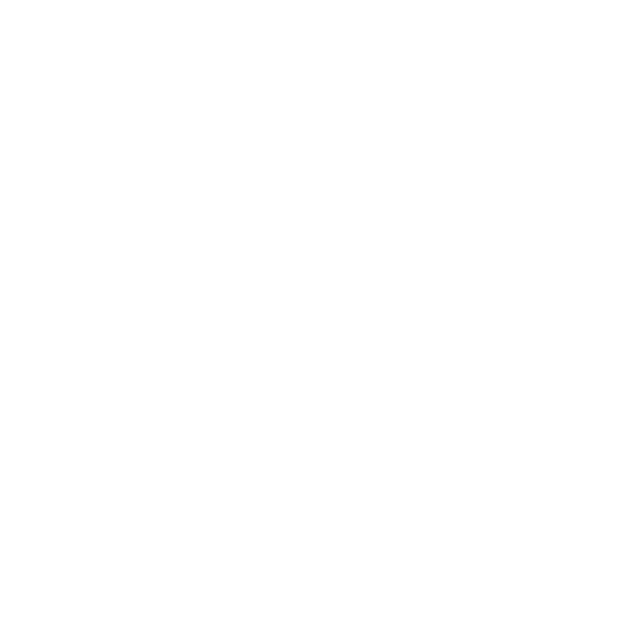
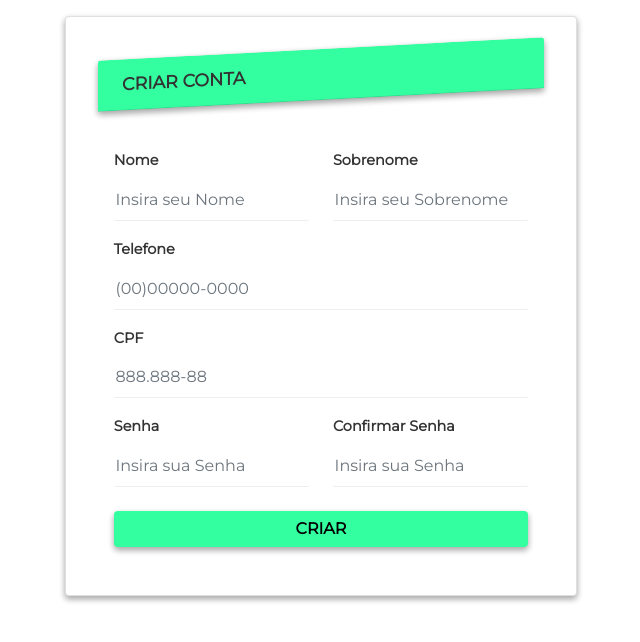
Before and after one commit to breno-bortot/chatapp-front, a React (Create React App) app: page /user/register in a window 1280 px wide. Before the commit this address had no page. Shown: the top 642 px of the page, without its empty margins (319-959 px from the left). Built offline with nearby package versions, Linux system fonts and the light colour scheme.

Commit message:
Register working with backend using toasts

```diff
--- a/package.json
+++ b/package.json
@@ -6,12 +6,14 @@
     "@testing-library/jest-dom": "^5.15.1",
     "@testing-library/react": "^11.2.7",
     "@testing-library/user-event": "^12.8.3",
+    "axios": "^0.24.0",
     "bootstrap": "5.1.3",
     "react": "^17.0.2",
     "react-bootstrap": "^2.0.2",
     "react-dom": "^17.0.2",
     "react-router-dom": "^6.0.2",
-    "react-scripts": "^3.4.4"
+    "react-scripts": "^3.4.4",
+    "sweetalert2": "^11.2.1"
   },
   "scripts": {
     "start": "react-scripts start",
--- a/public/index.html
+++ b/public/index.html
@@ -9,7 +9,7 @@
       name="description"
       content="Web site created using create-react-app"
     />
-    <link rel="apple-touch-icon" href="%PUBLIC_URL%/logo192.png" />
+
     <!--
       manifest.json provides metadata used when your web app is installed on a
       user's mobile device or desktop. See https://developers.google.com/web/fundamentals/web-app-manifest/
--- a/src/App.js
+++ b/src/App.js
@@ -13,8 +13,8 @@ function App() {
       <BrowserRouter>
 
             <Routes>
-              <Route path="/register" element={<RegisterPage />}/>
-              <Route path="/login" element={<LoginPage />}/>
+              <Route path="user/register" element={<RegisterPage />}/>
+              <Route path="user/login" element={<LoginPage />}/>
               <Route path="/dashboard" element={<DashboardPage />}/>
             </Routes>
 
--- /dev/null
+++ b/src/Components/toast.js
@@ -0,0 +1,22 @@
+import Swal from "sweetalert2";
+
+const Toast = Swal.mixin({
+  toast: true,
+  position: "top-end",
+  showConfirmButton: false,
+  timer: 3000,
+  timerProgressBar: true,
+  onOpen: (toast) => {
+    toast.addEventListener("mouseenter", Swal.stopTimer);
+    toast.addEventListener("mouseleave", Swal.resumeTimer);
+  },
+});
+
+const makeToast = (type, msg) => {
+  Toast.fire({
+    icon: type,
+    title: msg,
+  });
+};
+
+export default makeToast;
--- a/src/Pages/RegisterPage.js
+++ b/src/Pages/RegisterPage.js
@@ -1,4 +1,7 @@
 import React from 'react';
+import axios from 'axios';
+import makeToast from '../Components/toast';
+
 import Card from 'react-bootstrap/Card';
 import Form from 'react-bootstrap/Form';
 import Button from 'react-bootstrap/Button';
@@ -6,6 +9,36 @@ import Row from 'react-bootstrap/Row';
 import Col from 'react-bootstrap/Col';
 
 function RegisterPage() {
+    const nameRef = React.createRef();
+    const lastNameRef = React.createRef();
+    const phoneRef = React.createRef();
+    const cpfRef = React.createRef();
+    const passwordRef = React.createRef();
+    const passwordCheckRef = React.createRef();
+
+    const registerUser = () =>{
+        const name = nameRef.current.value;
+        const lastName = lastNameRef.current.value;
+        const phone = phoneRef.current.value;
+        const cpf = cpfRef.current.value;
+        const password = passwordRef.current.value;
+        const passwordCheck = passwordCheckRef.current.value;
+
+        axios.post('http://localhost:5000/user/register', {
+            name,
+            lastName,
+            phone,
+            cpf,
+            password,
+            passwordCheck
+        }).then(response => {
+            console.log(response);
+            makeToast('success', response.data.message);
+        }).catch(error => {
+            console.log(error.response)
+            makeToast('error', error.response.data.message);
+        });
+    };
     return (
 
         <Card className="my-3">
@@ -16,43 +49,43 @@ function RegisterPage() {
                      <Col>
                          <Form.Group className="form-group mb-3" controlId="formName">
                              <Form.Label>Nome</Form.Label>
-                             <Form.Control type="text" placeholder="Insira seu Nome" />
+                             <Form.Control type="text" ref={nameRef} placeholder="Insira seu Nome" />
                          </Form.Group>
                      </Col>
                      <Col>
                          <Form.Group className="form-group mb-3 " controlId="formLastName">
                              <Form.Label>Sobrenome</Form.Label>
-                             <Form.Control type="text" placeholder="Insira seu Sobrenome" />
+                             <Form.Control type="text" ref={lastNameRef} placeholder="Insira seu Sobrenome" />
                          </Form.Group>
                      </Col>
                  </Row>
                  <Row>
                      <Form.Group className="form-group mb-3" controlId="formPhone">
                          <Form.Label>Telefone</Form.Label>
-                         <Form.Control type="number" placeholder="(00)00000-0000" />
+                         <Form.Control type="number" ref={phoneRef} placeholder="(00)00000-0000" />
                      </Form.Group>
                  </Row>
                  <Row>
                      <Form.Group className="form-group mb-3" controlId="formCPF">
                          <Form.Label>CPF</Form.Label>
-                         <Form.Control type="number" placeholder="888.888-88" />
+                         <Form.Control type="number" ref={cpfRef} placeholder="888.888-88" />
                      </Form.Group>
                  </Row>
                  <Row xs={1} md={2}>
                      <Col>
                          <Form.Group className="form-group mb-3 " controlId="formPassword">
                              <Form.Label>Senha</Form.Label>
-                             <Form.Control type="password" placeholder="Insira sua Senha" />
+                             <Form.Control type="password" ref={passwordRef} placeholder="Insira sua Senha" />
                          </Form.Group>
                      </Col>
                      <Col>
                          <Form.Group className="form-group mb-3 " controlId="formPasswordCheck">
                              <Form.Label>Confirmar Senha</Form.Label>
-                             <Form.Control type="password" placeholder="Insira sua Senha" />
+                             <Form.Control type="password" ref={passwordCheckRef} placeholder="Insira sua Senha" />
                          </Form.Group>
                      </Col>
                  </Row>
-                 <Button className='mt-2' type="submit">
+                 <Button className='mt-2' onClick={registerUser}>
                      Criar
                  </Button>
              </Form>
```
Also changed, not shown: public/manifest.json, 1 other file (tests, documents, lock files or other folders).
